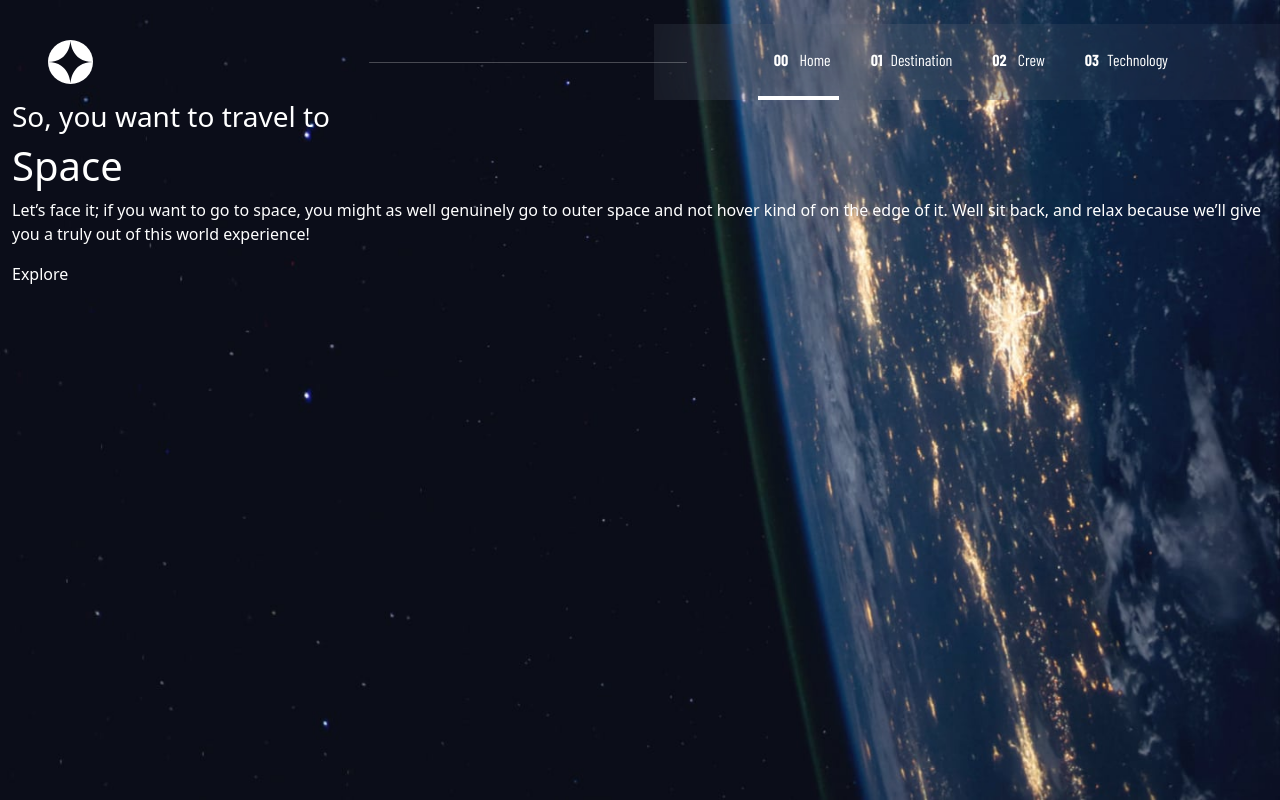
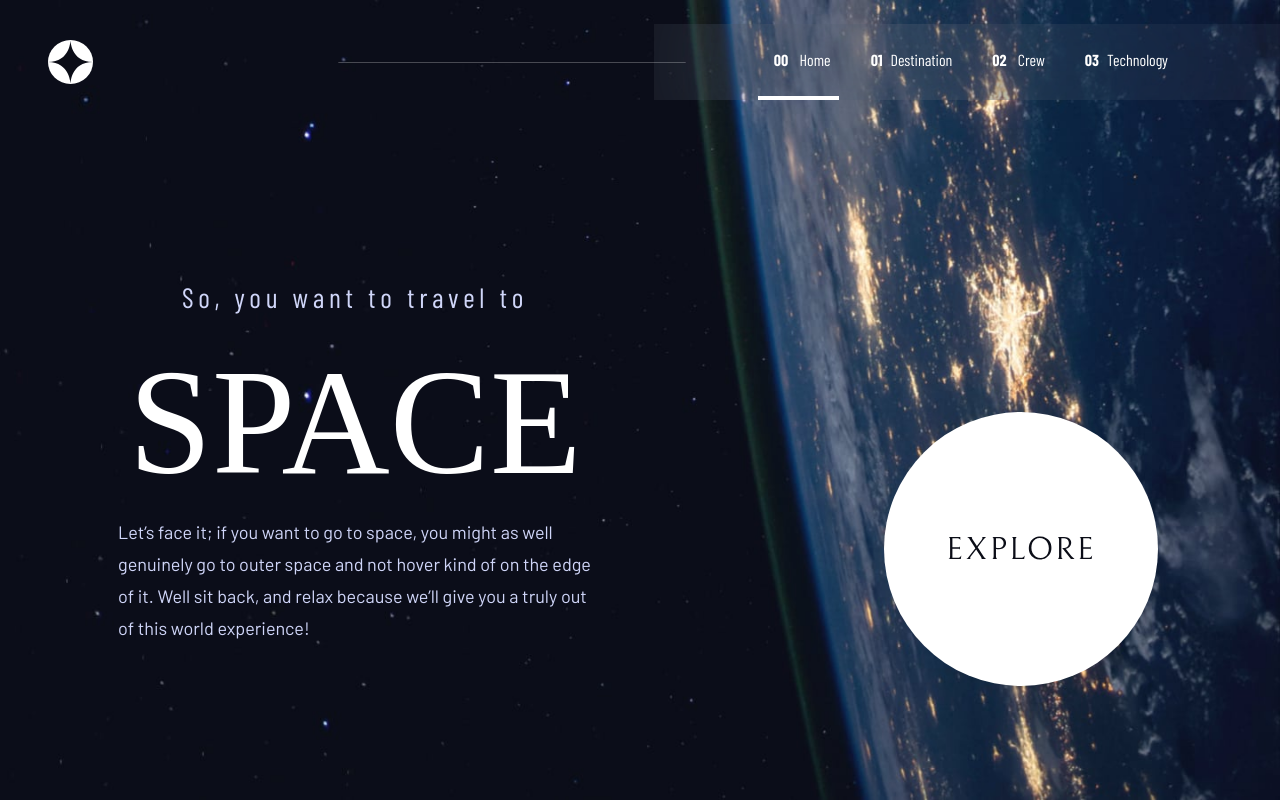
Before and after one commit to codesmiles/space-tourism-website-main, a plain HTML site: page starter-code/index.html in a window 1280 px wide. Drawn offline with nearby package versions, Linux system fonts and the light colour scheme; a web font is replaced by a local one.

Commit message:
index update

```diff
--- a/starter-code/index.html
+++ b/starter-code/index.html
@@ -21,7 +21,6 @@
 
 
     <button class="navbar-toggler border-0" data-toggle="collapse" data-target="#menu">
-      <!-- <span class="navbar-toggler-icon " style="color: white;"></span> -->
       <img src="/figma img/toggler.svg" alt="">
 
     </button>
@@ -61,24 +60,46 @@
 
 
   </nav>
+  <img src="/starter-code/assets/home/background-home-mobile.jpg" class="bgImg" alt="">
+
+  <div class="container-fluid mt-5 pt-5 main">
+
+    <div class="container pt-5">
+      <div class="row pt-4">
+        <div class="col-lg-6 px-5 text-left text-md-center">
+          <h3 class="section1">So, you want to travel to</h3>
+          <h1 class="section2">Space</h1>
+
+          <p class="section3 text-left text-md-center text-lg-start">
+            Let’s face it; if you want to go to space, you might as well genuinely go to
+            outer space and not hover kind of on the edge of it. Well sit back, and relax
+            because we’ll give you a truly out of this world experience!
+
+          </p>
+        </div>
+        <div class="col-lg-6 pt-6">
+          <div class="ps-lg-5 ms-lg-5 pt-lg-5 mt-5 text-md-center">
+            <img src="/figma img/circle.svg" alt="" class="img-fluid ms-lg-5 ps-lg-5 mt-lg-5">
+          </div>
 
 
-  <div class="container-fluid">
+          <!-- <div class="text-center r">
+            <P class="explore mt-5">
+              Explore
+            </P> -->
+
+        </div>
+
+      </div>
 
 
-    <h3>So, you want to travel to</h3>
-    <h1>Space</h1>
+    </div>
 
-    <p>
-      Let’s face it; if you want to go to space, you might as well genuinely go to
-      outer space and not hover kind of on the edge of it. Well sit back, and relax
-      because we’ll give you a truly out of this world experience!
 
-    </p>
 
-    <div>
-      Explore
-    </div>
+  </div>
+
+
 
   </div>
 
--- a/starter-code/styles/index.css
+++ b/starter-code/styles/index.css
@@ -1,19 +1,18 @@
 @import url("https://fonts.googleapis.com/css2?family=Barlow+Condensed:ital,wght@0,100;0,200;0,300;0,400;0,500;0,600;0,700;0,800;0,900;1,100;1,200;1,300;1,400;1,500;1,600;1,700;1,800;1,900&family=Barlow:ital,wght@0,100;0,200;0,300;0,400;0,500;0,600;0,700;0,800;0,900;1,100;1,200;1,300;1,400;1,500;1,600;1,700;1,800;1,900&family=Bellefair&display=swap");
+/* font-family: 'Barlow', sans-serif;
+font-family: 'Barlow Condensed', sans-serif;
+font-family: 'Bellefair', serif; */
+
+
 body {
-  background-image:url("/starter-code/assets/home/background-home-desktop.jpg");
-  background-repeat: no-repeat;
-  background-size: cover;
   color: #ffffff;
 font-size: 16px;
-  /* font-family: 'Barlow', sans-serif;
-font-family: 'Barlow Condensed', sans-serif;
-font-family: 'Bellefair', serif; */
-}
-.navbg {
-  background: rgba(207, 37, 37, 0.04);
-  /* backdrop-filter: blur(81.5485px); */
+
 }
 
+.bgImg{
+display: none;
+}
 nav{
 font-family: Barlow Condensed;
 font-style: normal;
@@ -23,7 +22,7 @@ font-weight: normal;
 .figmarect{
    right:37em;
     top:2.4em;
-    width:20em;
+    width:22em;
 }
 
 .listing:hover{
@@ -34,31 +33,75 @@ font-weight: normal;
   border-bottom: 4px solid #fff;
 }
 
+.section1{
+  font-family: Barlow Condensed;
+font-size: 1.75em;
+line-height: 2.125em;
+letter-spacing:4.725px;
+color: #D0D6F9;
+font-style: normal;
+font-weight: normal;
+}
+.section2{
+  font-family: Bellefair;
+font-size: 150px;
+line-height: 172px;
+color: #ffffff;
+text-transform: uppercase;
+}
+.section3{
+  font-family: Barlow;
+font-size: 18px;
+line-height: 32px;
+color: #D0D6F9;
+}
+
 /* // Extra small devices portrait phones, less than 576px) */
 @media (max-width: 575.98px) {
  body{
     background-image: url("/starter-code/assets/home/background-home-mobile.jpg");
+
+}
+
+.bgImg{
+display: block;
+width: 100%;
 }
 
 
+.main{
+  display: none;
+}
  }
 
 /* // Small devices (landscape phones, 576px and up) */
-/* @media (min-width: 576px) and (max-width: 768.98px) {
+@media (min-width: 576px) and (max-width: 768.98px) {
      body{
     background:no-repeat url("/starter-code/assets/home/background-home-tablet.jpg");
+    }
 
-} */
-/* } */
+
+}
+/* }
 
 /* // Medium devices (tablets, 768px and up) */
-/* @media (min-width: 768px) and (max-width: 991.98px) {
+@media (min-width: 768px) and (max-width: 991.98px) {
       body{
     background:no-repeat url("/starter-code/assets/home/background-home-tablet.jpg");
+    background-size: 100%;
 }
- } */
+
+ }
 
 /* // Large devices (desktops, 992px and up) */
+@media (min-width: 992px) {
+    body{
+    background-image: url("/starter-code/assets/home/background-home-desktop.jpg");
+     background-repeat: no-repeat;
+  background-size: cover;
+}
+
+ }
 
 /* // Extra large devices (large desktops, 1200px and up) */
 /* @media (min-width: 1200px) {
```
Also changed, not shown: figma img/circle.svg (added).
